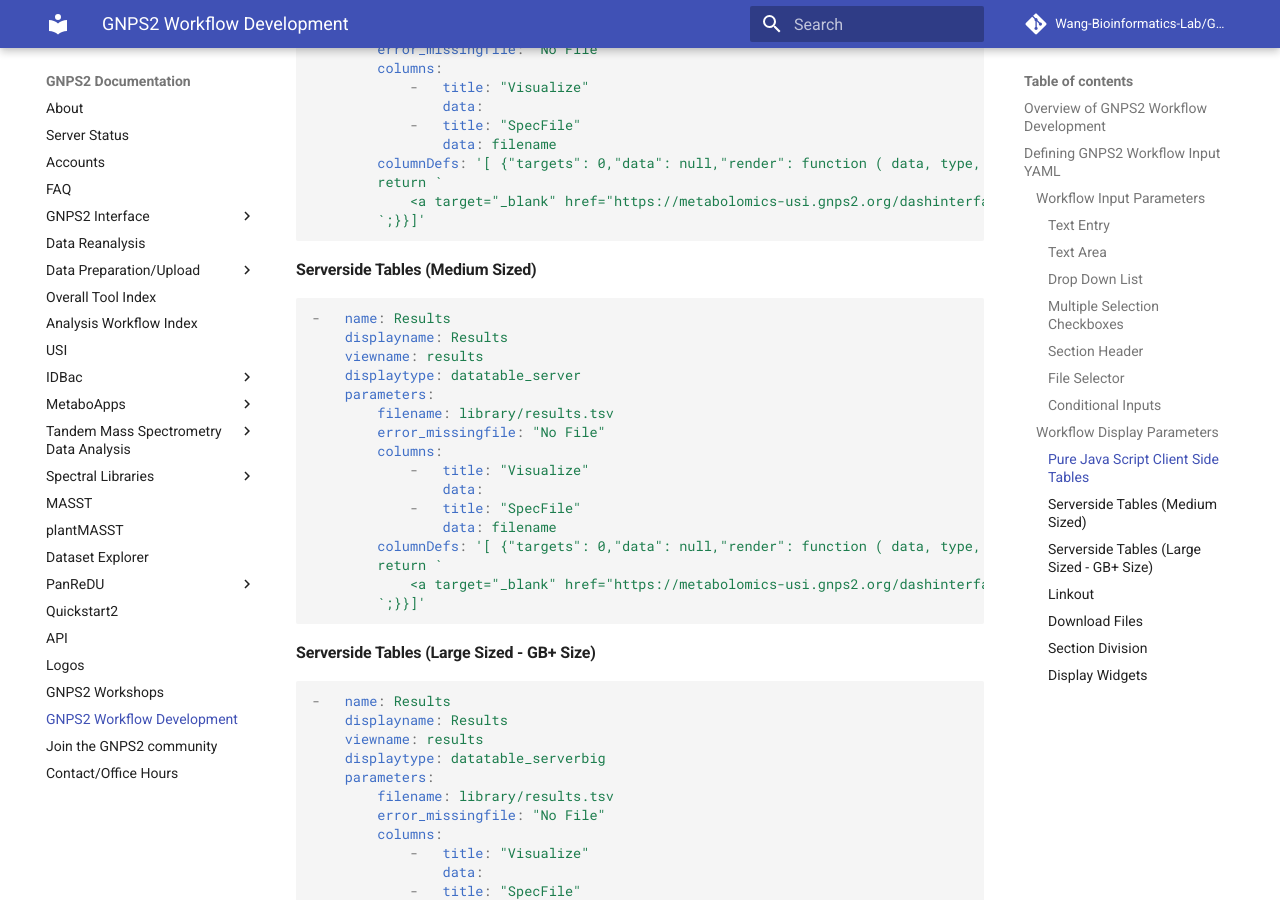
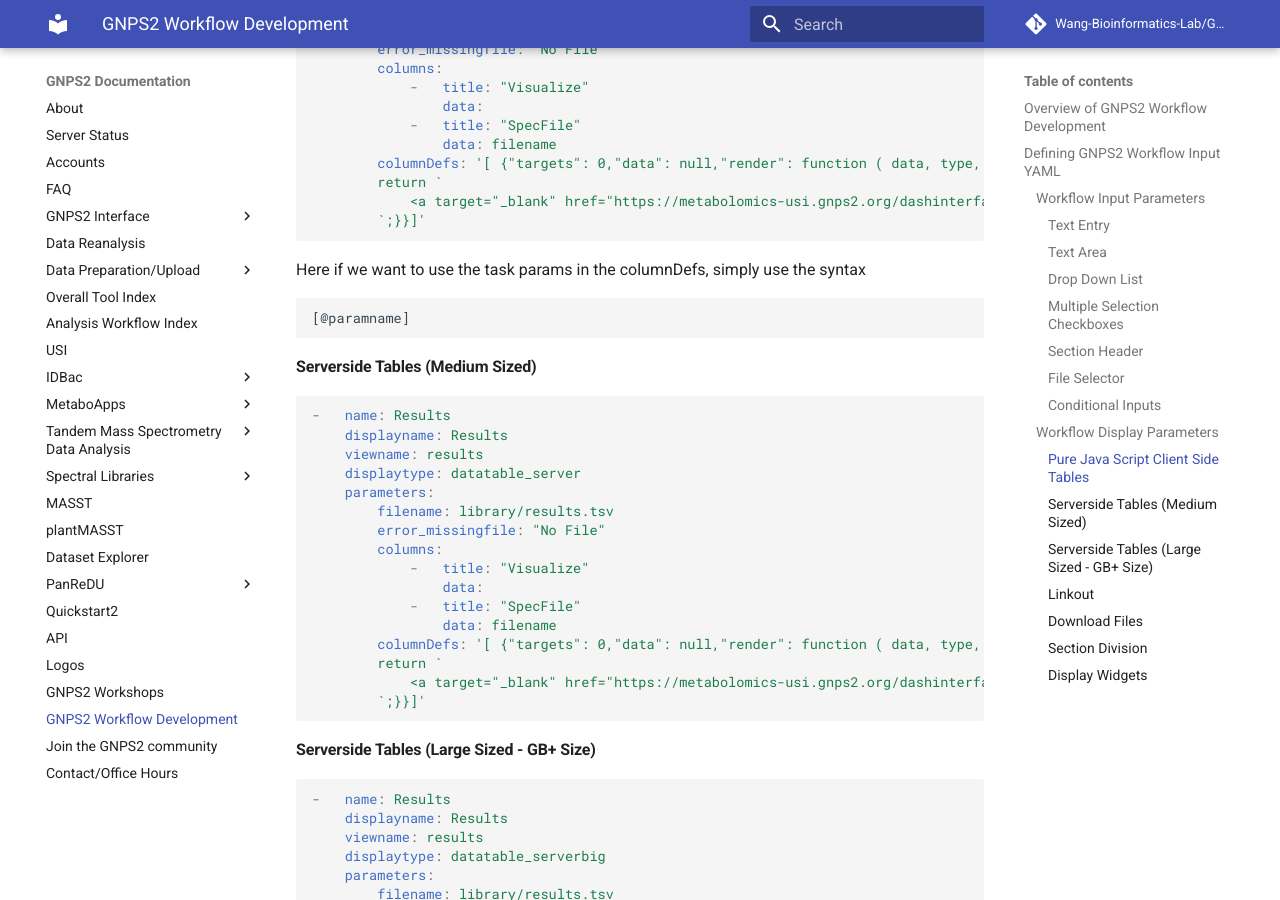
Before and after one commit to Wang-Bioinformatics-Lab/GNPS2_Documentation, an MkDocs documentation site: the page built from docs/workflowdev.md, in a window 1280 px wide and 900 px high, scrolled down 4477 px. Built offline with MkDocs 1.6.1 and Material for MkDocs 9.7.7, drawn with Linux system fonts in a browser that asks for light colours; comment, search, counter and statistics services are not loaded.

Commit message:
Update workflowdev.md

````diff
--- a/docs/workflowdev.md
+++ b/docs/workflowdev.md
@@ -216,6 +216,12 @@
         `;}}]'
 ```
 
+Here if we want to use the task params in the columnDefs, simply use the syntax
+
+```
+[@paramname]
+```
+
 
 #### Serverside Tables (Medium Sized)
 
@@ -288,7 +294,9 @@
 
 Here if we want to use the task params in the linkout, simply use the syntax
 
-```[@paramname]```
+```
+[@paramname]
+```
 
 #### Download Files
 
````
